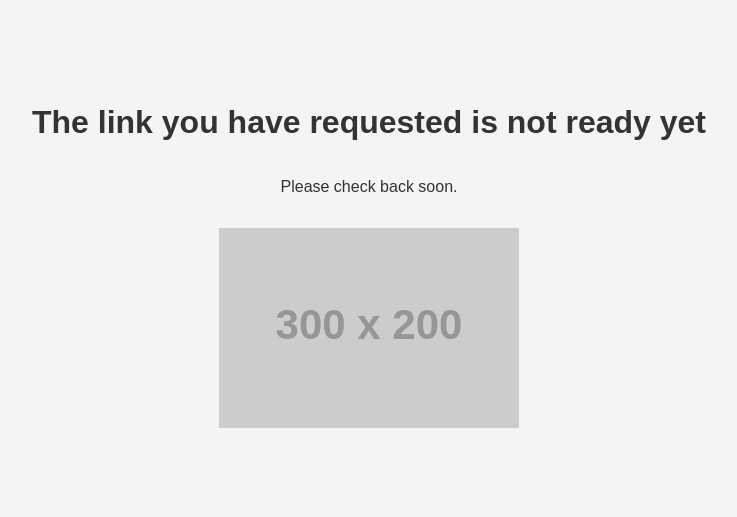
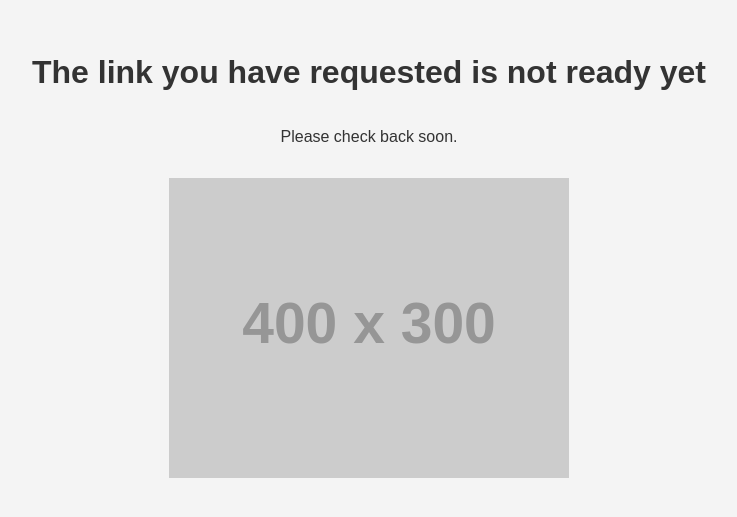
Before and after one commit to ConradJL/LinksPlaceholder, a plain HTML site: page index.html in a window 1280 px wide. Shown: the part 145-662 px from the top of the page, without its empty margins (271-1008 px from the left). Drawn offline with Linux system fonts and the light colour scheme; placeholder pictures from the web are drawn by us.

Commit message:
updated placeholder image

```diff
--- a/index.html
+++ b/index.html
@@ -27,9 +27,7 @@
 <body>
   <h1>The link you have requested is not ready yet</h1>
   <p>Please check back soon.</p>
-  <img
-    src="https://via.placeholder.com/300x200?text=Coming+Soon"
-    alt="Coming Soon Placeholder"
-  />
+<img src="https://placehold.co/400x300?text=Coming%20Soon&font=roboto" alt="Placeholder">
+
 </body>
 </html>
```
